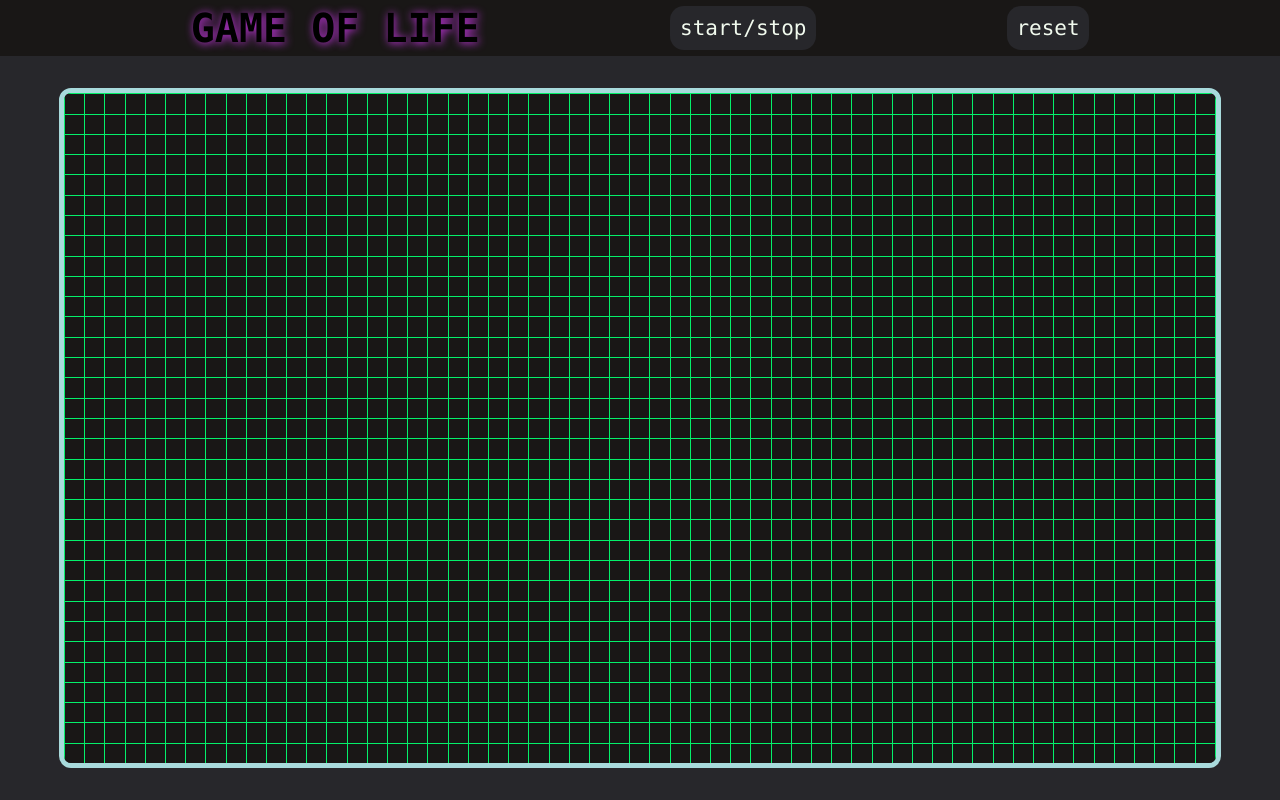
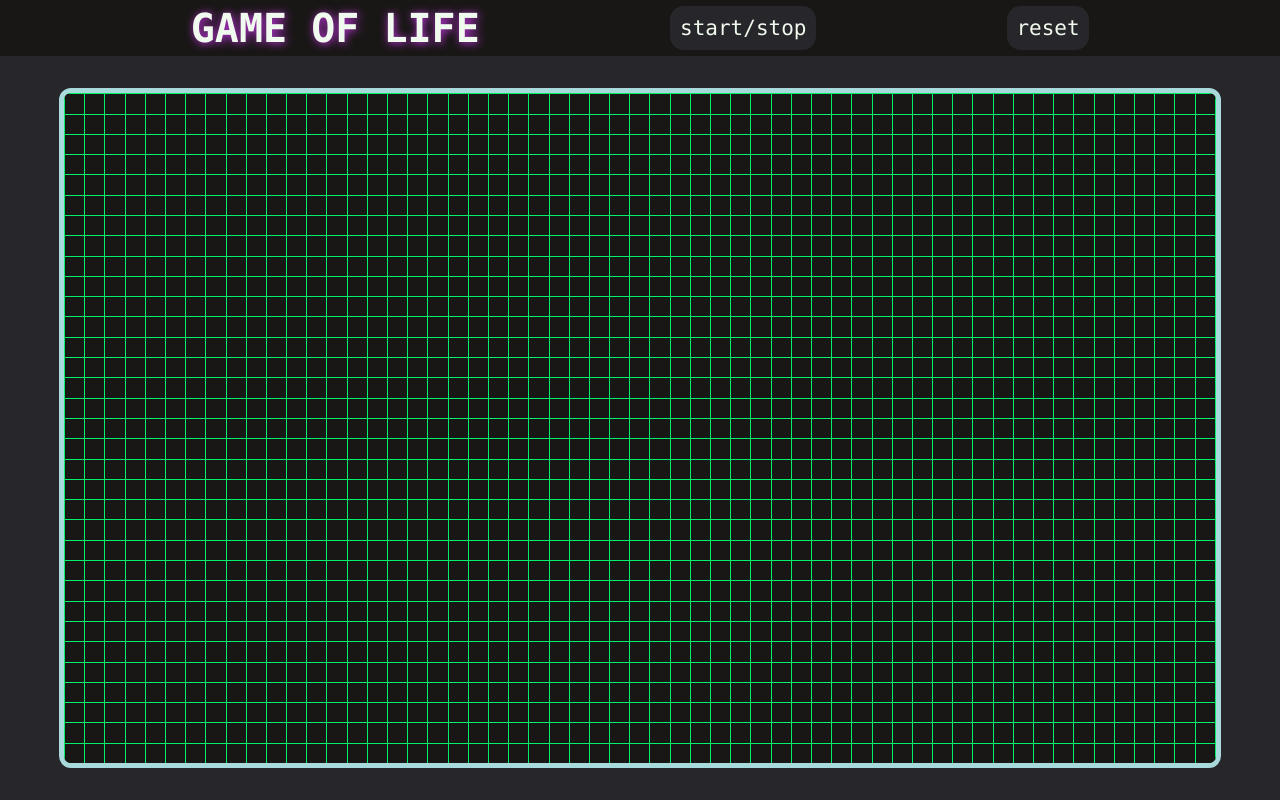
Before and after one commit to AVX00/202201-w2chwe-Alberto-vidal, a website: page site/index.html in a window 1280 px wide. Drawn offline with nearby package versions, Linux system fonts and the light colour scheme; files that its build step writes are made by us from their sources.

Commit message:
fixed font color in header

```diff
--- a/site/styles/sass/style.sass
+++ b/site/styles/sass/style.sass
@@ -54,6 +54,7 @@ body
   & .title
     text-shadow: colors.$pink 1px 1px 9px
     font-size: 20px
+    color: colors.$light
   & .button
     color: colors.$dark
     padding: .60rem
```
